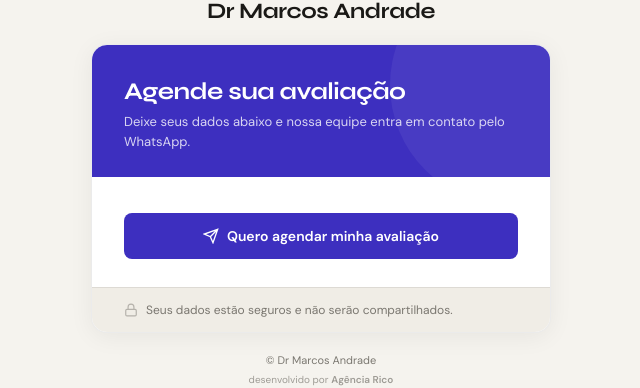
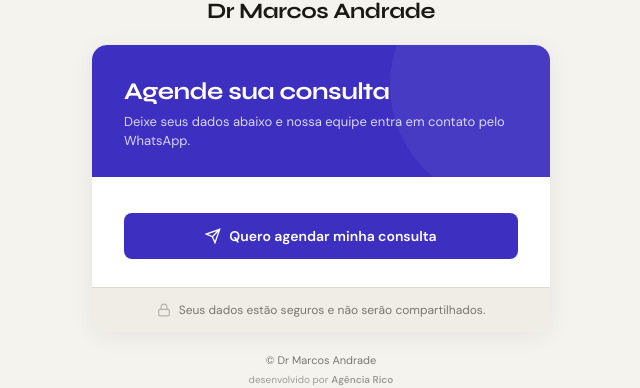
Before and after one commit to ricardoanselmo/Drmarcos-andrade, a plain HTML site: page formulario.html in a window 1280 px wide. Both pictures are taken after a click on the button "Tentar novamente". Shown: the part 208-596 px from the top of the page, without its empty margins (319-959 px from the left). Drawn offline with Linux system fonts and the light colour scheme; no server answers.

Commit message:
Update formulario.html

```diff
--- a/formulario.html
+++ b/formulario.html
@@ -3,8 +3,8 @@
 <head>
 <meta charset="UTF-8">
 <meta name="viewport" content="width=device-width, initial-scale=1.0">
-<title>Dr Marcos Andrade — Agende sua avaliação</title>
-<meta name="description" content="Agende sua avaliação na clínica Dr Marcos Andrade.">
+<title>Dr Marcos Andrade — Agende sua consulta</title>
+<meta name="description" content="Agende sua consulta na clínica Dr Marcos Andrade.">
 <link href="https://fonts.googleapis.com/css2?family=DM+Sans:wght@300;400;500;600&family=Syne:wght@400;600;700&display=swap" rel="stylesheet">
 <style>
 :root {
@@ -42,7 +42,7 @@ body{font-family:'DM Sans',sans-serif;background:var(--bg);color:var(--text);min
 .spinner{width:14px;height:14px;border:2px solid rgba(255,255,255,0.3);border-top-color:#fff;border-radius:50%;animation:spin 0.7s linear infinite;display:none}
 .btn.loading .spinner{display:inline-block}
 @keyframes spin{to{transform:rotate(360deg)}}
-.form-footer{padding:14px 32px;background:var(--surface2);border-top:1px solid var(--border);display:flex;align-items:center;gap:8px;font-size:12px;color:var(--muted)}
+.form-footer{padding:14px 24px;background:var(--surface2);border-top:1px solid var(--border);display:flex;align-items:center;justify-content:center;gap:8px;font-size:12px;color:var(--muted);text-align:center;line-height:1.4}
 .form-footer svg{opacity:0.5;flex-shrink:0}
 .success-state,.error-state,.loading-state{display:none;flex-direction:column;align-items:center;text-align:center;padding:48px 32px;gap:12px}
 .success-state.show,.error-state.show,.loading-state.show{display:flex}
@@ -74,7 +74,7 @@ body{font-family:'DM Sans',sans-serif;background:var(--bg);color:var(--text);min
 
   <div class="form-card">
     <div class="form-banner">
-      <h2>Agende sua avaliação</h2>
+      <h2>Agende sua consulta</h2>
       <p>Deixe seus dados abaixo e nossa equipe entra em contato pelo WhatsApp.</p>
     </div>
 
@@ -91,7 +91,7 @@ body{font-family:'DM Sans',sans-serif;background:var(--bg);color:var(--text);min
       <button class="btn" id="btn-submit" onclick="submitForm()">
         <span class="spinner"></span>
         <svg width="16" height="16" fill="none" stroke="currentColor" stroke-width="2" viewBox="0 0 24 24" id="btn-icon"><path d="M22 2L11 13M22 2l-7 20-4-9-9-4 20-7z"/></svg>
-        <span id="btn-label">Quero agendar minha avaliação</span>
+        <span id="btn-label">Quero agendar minha consulta</span>
       </button>
     </div>
 
@@ -188,7 +188,7 @@ function resetForm() {
   document.querySelectorAll('#dynamic-fields select').forEach(el => el.selectedIndex = 0);
   const btn = document.getElementById('btn-submit');
   btn.disabled = false; btn.classList.remove('loading');
-  document.getElementById('btn-label').textContent = 'Quero agendar minha avaliação';
+  document.getElementById('btn-label').textContent = 'Quero agendar minha consulta';
   document.getElementById('btn-icon').style.display = '';
   show('form');
 }
```
